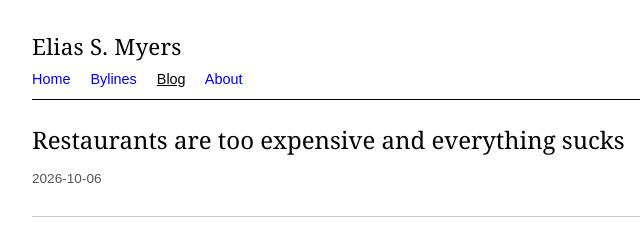
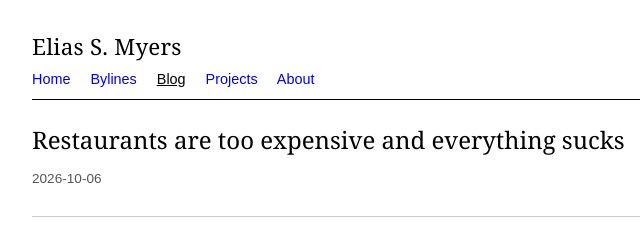
Before and after one commit to eliassantiagomyers-glitch/eliassmyers, a plain HTML site: page posts/restaurants-are-too-expensive-and-everything-sucks.html in a window 1280 px wide. Shown: the top 238 px of the page, 248-888 px from the left. Drawn offline with Linux system fonts and the light colour scheme.

Commit message:
Add Projects link to post nav and new-post template

```diff
--- a/posts/restaurants-are-too-expensive-and-everything-sucks.html
+++ b/posts/restaurants-are-too-expensive-and-everything-sucks.html
@@ -15,6 +15,7 @@
       <a href="../index.html">Home</a>
       <a href="../bylines.html">Bylines</a>
       <a href="../blog.html" class="active">Blog</a>
+      <a href="../projects.html">Projects</a>
       <a href="../about.html">About</a>
     </nav>
   </header>
```
Also changed, not shown: 1 other file.
